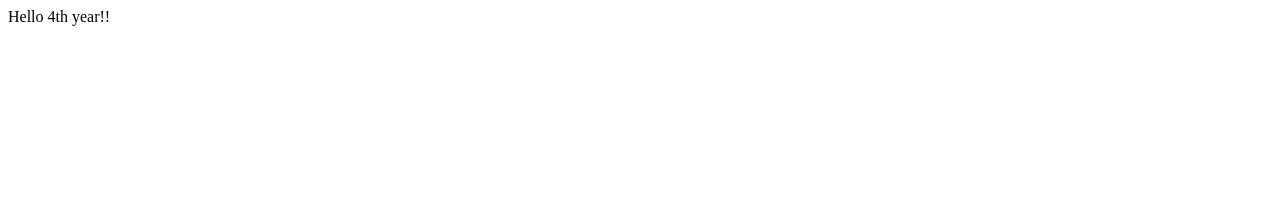
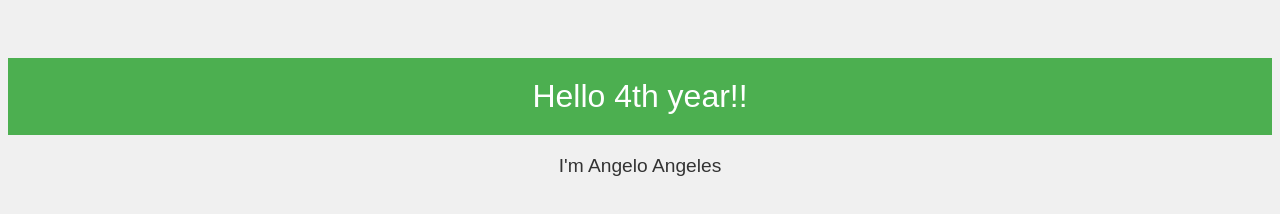
Before and after one commit to alangeles0044pam-oss/DashTwoActivity, a plain HTML site: page index.html in a window 1280 px wide. Drawn offline with Linux system fonts and the light colour scheme.

Commit message:
Update index.html

```diff
--- a/index.html
+++ b/index.html
@@ -1,5 +1,28 @@
 <html>
-<header><title>Activity</title></header>
-<body>Hello 4th year!!
+<head>
+    <title>Activity</title>
+    <style>
+        body {
+            font-family: Arial, sans-serif;
+            background-color: #f0f0f0;
+            color: #333;
+            text-align: center;
+            padding-top: 50px;
+        }
+        header {
+            background-color: #4CAF50;
+            color: white;
+            padding: 20px;
+            font-size: 2em;
+        }
+        p {
+            font-size: 1.2em;
+            margin-top: 20px;
+        }
+    </style>
+</head>
+<body>
+    <header>Hello 4th year!!</header>
+    <p>I'm Angelo Angeles</p>
 </body>
 </html>
```
